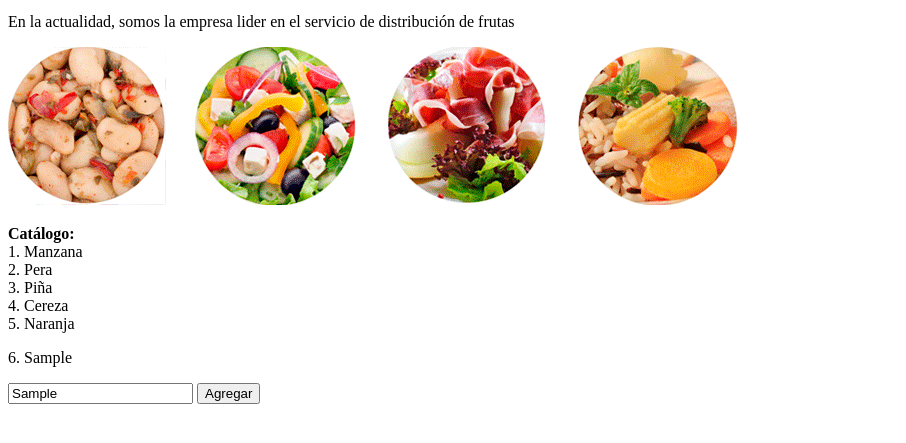
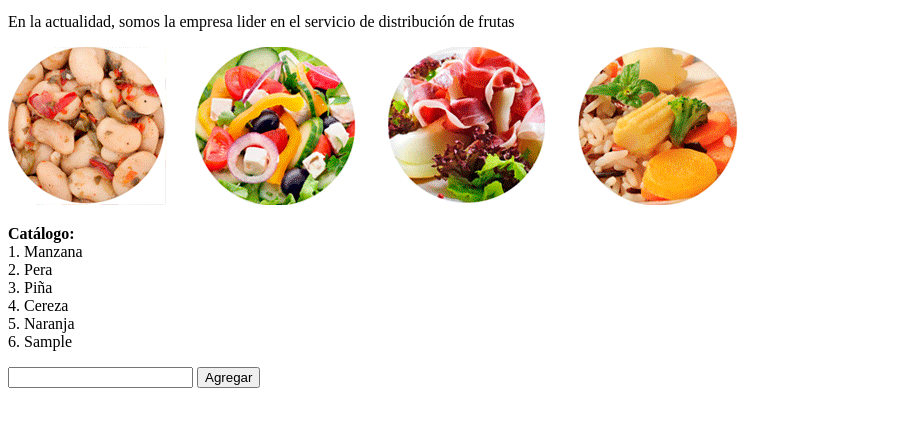
Before and after one commit to aledriandev/lista-frutas, a plain HTML site: page assets/index.html in a window 1280 px wide. Both pictures are taken after typing "Sample" into the empty fields and a click on the button "Agregar". Shown: the part 101-544 px from the top of the page, without its empty margins (0-906 px from the left). Drawn offline with Linux system fonts and the light colour scheme.

Commit message:
Codigo funcionando

```diff
--- a/assets/index.html
+++ b/assets/index.html
@@ -15,13 +15,14 @@
 	<img src="frutas_animadas.gif">
 	<p>
 		<strong>Catálogo: <br></strong>
-		1. Manzana <br>2. Pera<br>3. Piña<br>4. Cereza<br>5. Naranja
+		1. Manzana <br>2. Pera<br>3. Piña<br>4. Cereza<br>5. Naranja<br>
+		<span id="frutaNueva"></span>
+
 	</p>
-	<script src="js/javascript.js" type="text/javascript"></script>
-	<div id="frutaNueva"></div>
+	<script src="js/javascript.js"></script>
 	<p>
       <input type="text" id="ingresoFruta"/>
-      <button onclick="agregarFruta()">Agregar</button>
+      	<button onclick="agregarFruta()">Agregar</button>
     </p>
 </body>
 </html>
--- a/assets/js/javascript.js
+++ b/assets/js/javascript.js
@@ -9,5 +9,7 @@ function agregarFruta(){
 	for (i=5; i<frutas.length; i++){
 		muchasFrutas+=i+1+". "+frutas[i]+"<br>";
 	}
+
 	respuestaFrutal.innerHTML=muchasFrutas;
+	document.getElementById('ingresoFruta').value="";
 }
```
Also changed, not shown: front.png (added), 1 other file.
